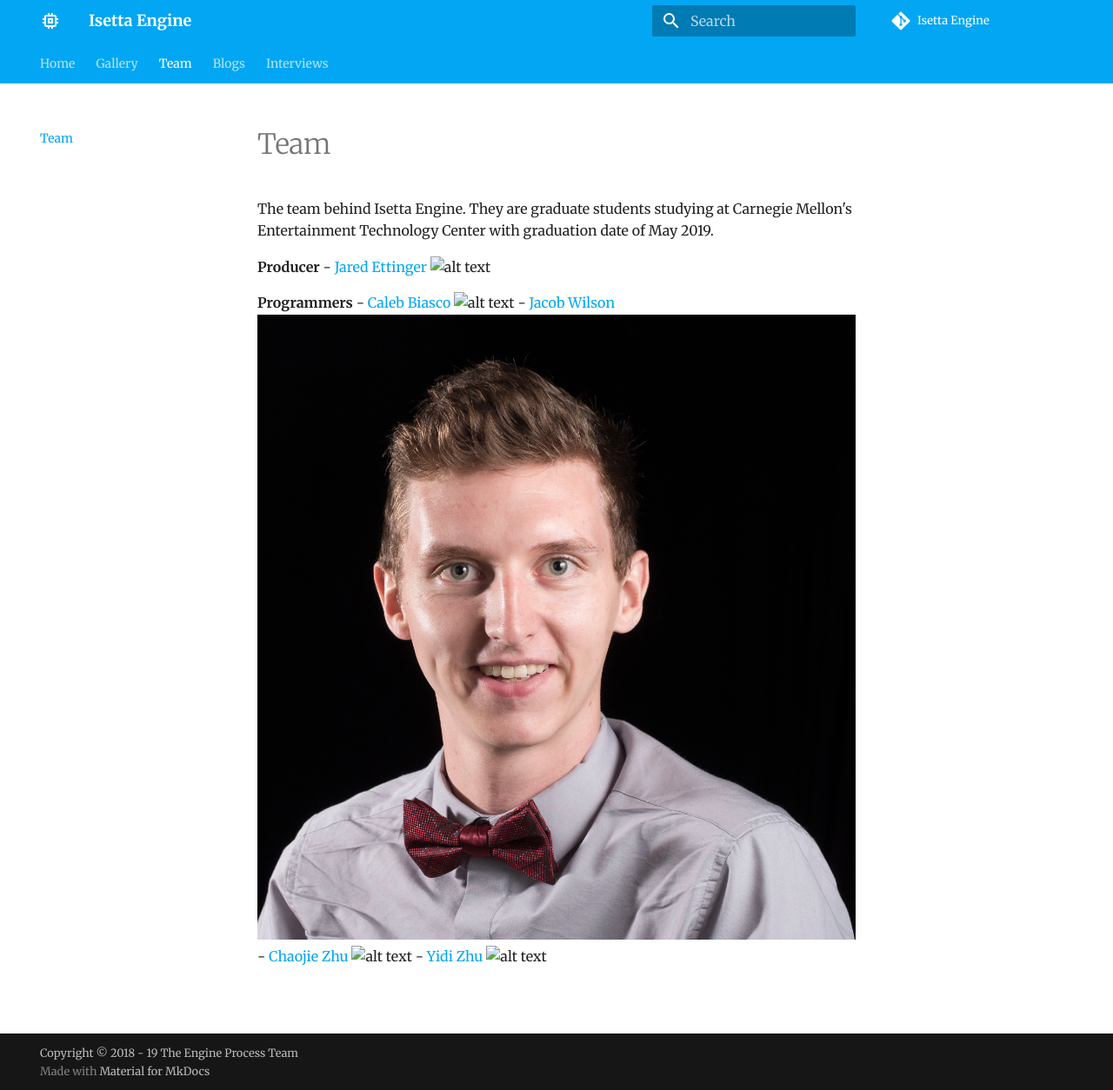
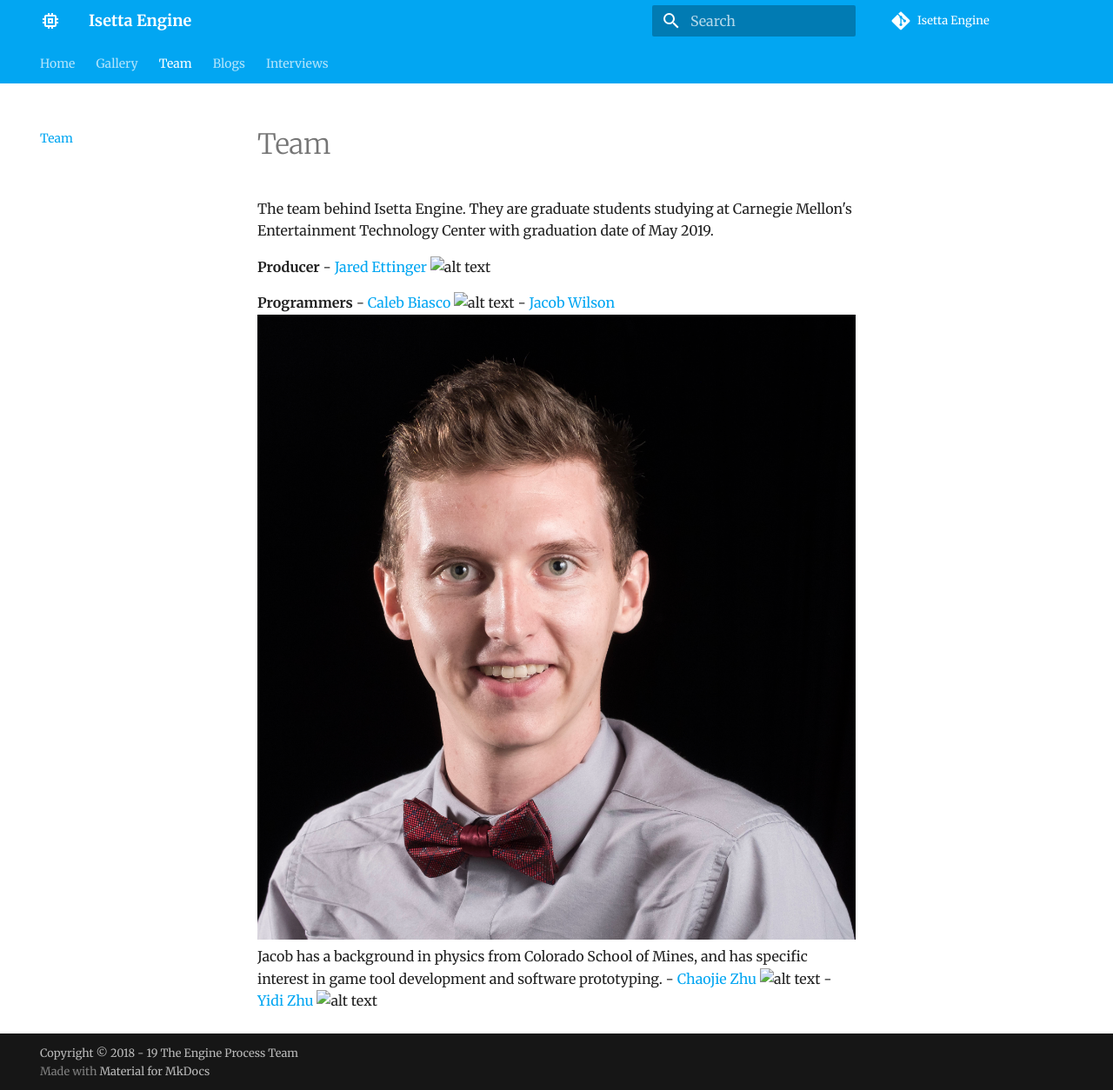
Before and after one commit to Isetta-Team/Isetta-Website-Raw, an MkDocs documentation site: the page built from docs/team.md, in a window 1280 px wide and 1254 px high. Shown: the whole window at 87% size. Built offline with MkDocs 1.6.1 and Material for MkDocs 9.7.7, drawn with Linux system fonts in a browser that asks for light colours.

Commit message:
Short text about Jacob

```diff
--- a/docs/team.md
+++ b/docs/team.md
@@ -13,6 +13,7 @@ The team behind Isetta Engine. They are graduate students studying at Carnegie M
     ![alt text]("Caleb Headshot")
 - [Jacob Wilson](http://jacwilso.com/)
     ![alt text](images/team/Jacob.JPG "Jacob Headshot")
+    Jacob has a background in physics from Colorado School of Mines, and has specific interest in game tool development and software prototyping.
 - [Chaojie Zhu](http://zcj.io/)
     ![alt text]("Chaojie Headshot")
 - [Yidi Zhu](http://yidizhu.com/)
```
